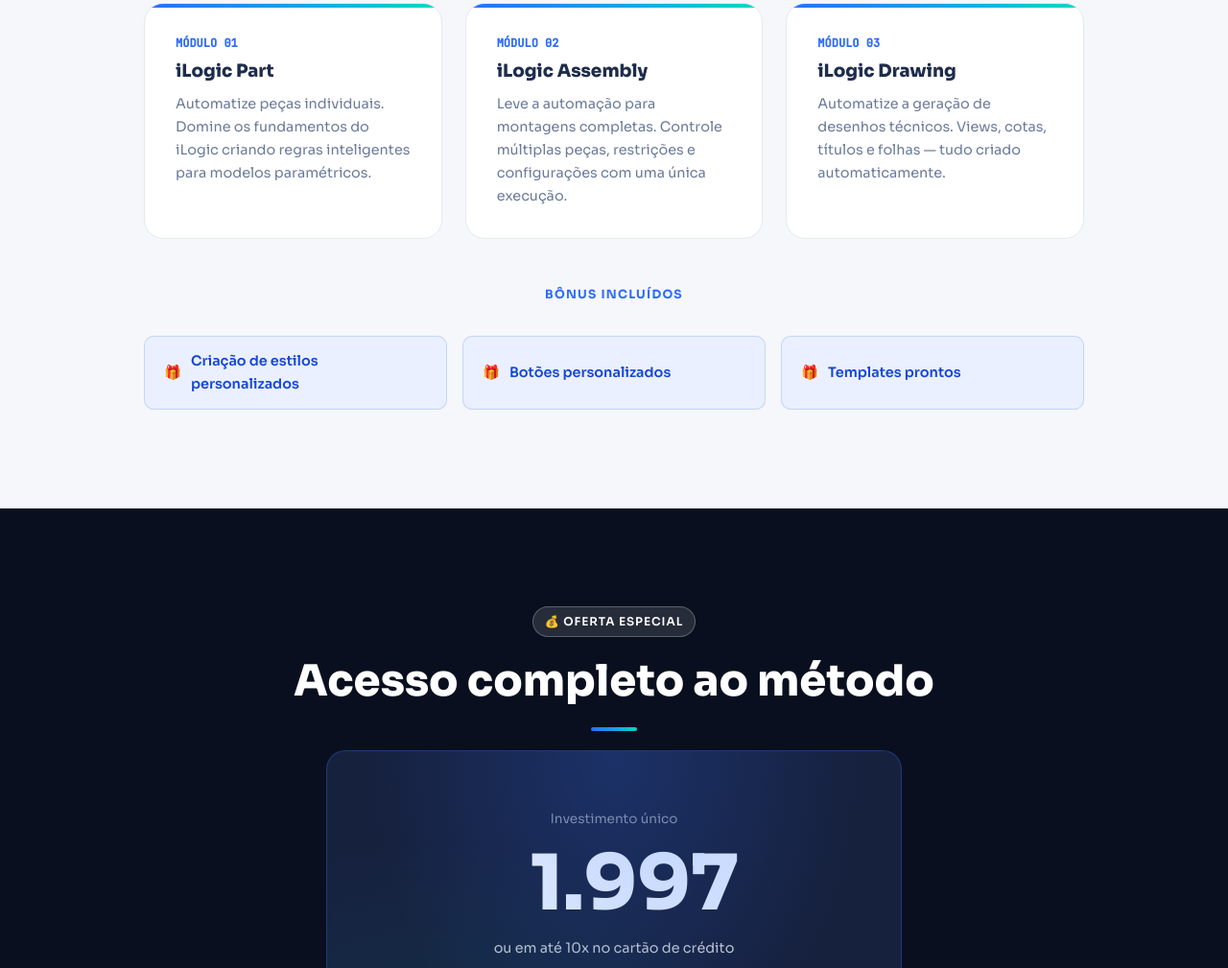
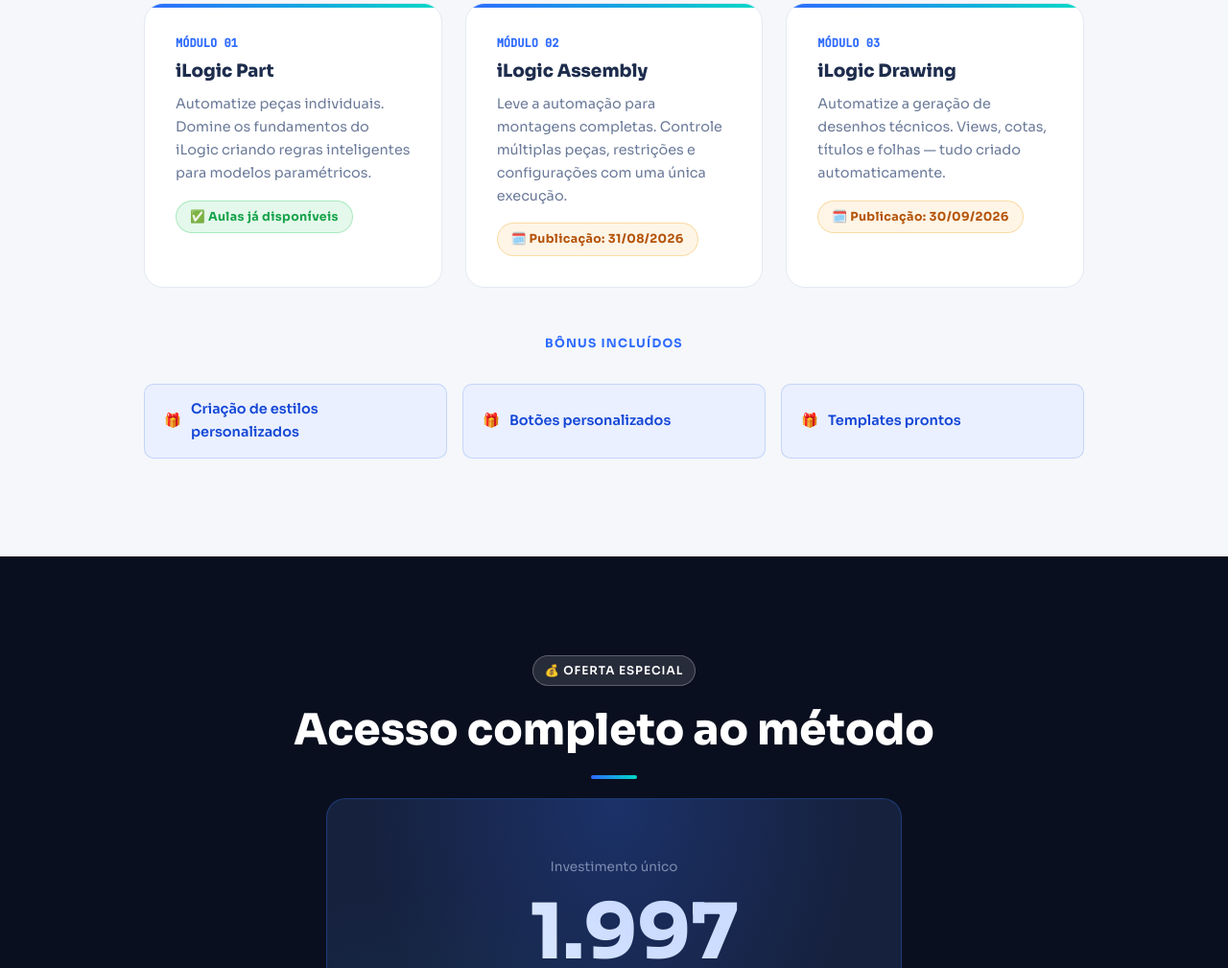
Before and after one commit to alex18rosier/iMatic_01, a plain HTML site: page index.html in a window 1280 px wide. Shown: the part 5671-6680 px from the top of the page at 96% size. Drawn offline with Linux system fonts and the light colour scheme.

Commit message:
Add files via upload

```diff
--- a/index.html
+++ b/index.html
@@ -496,6 +496,27 @@
     }
     .module-card h3 { margin-bottom: 12px; font-size: 1.15rem; }
     .module-card p { font-size: .9rem; }
+    .module-badge {
+      display: inline-flex;
+      align-items: center;
+      gap: 6px;
+      margin-top: 16px;
+      padding: 6px 14px;
+      border-radius: 999px;
+      font-size: .78rem;
+      font-weight: 700;
+      letter-spacing: .03em;
+    }
+    .module-badge.available {
+      background: rgba(34,197,94,.12);
+      color: #16a34a;
+      border: 1px solid rgba(34,197,94,.3);
+    }
+    .module-badge.soon {
+      background: rgba(245,158,11,.1);
+      color: #b45309;
+      border: 1px solid rgba(245,158,11,.3);
+    }
 
     .bonus-list {
       display: grid;
@@ -1135,16 +1156,19 @@
         <div class="module-num">MÓDULO 01</div>
         <h3>iLogic Part</h3>
         <p>Automatize peças individuais. Domine os fundamentos do iLogic criando regras inteligentes para modelos paramétricos.</p>
+        <div class="module-badge available">✅ Aulas já disponíveis</div>
       </div>
       <div class="module-card fade-in fade-in-delay-2">
         <div class="module-num">MÓDULO 02</div>
         <h3>iLogic Assembly</h3>
         <p>Leve a automação para montagens completas. Controle múltiplas peças, restrições e configurações com uma única execução.</p>
+        <div class="module-badge soon">🗓️ Publicação: 31/08/2026</div>
       </div>
       <div class="module-card fade-in fade-in-delay-3">
         <div class="module-num">MÓDULO 03</div>
         <h3>iLogic Drawing</h3>
         <p>Automatize a geração de desenhos técnicos. Views, cotas, títulos e folhas — tudo criado automaticamente.</p>
+        <div class="module-badge soon">🗓️ Publicação: 30/09/2026</div>
       </div>
     </div>
     <div style="margin-top: 48px;" class="fade-in">
```
